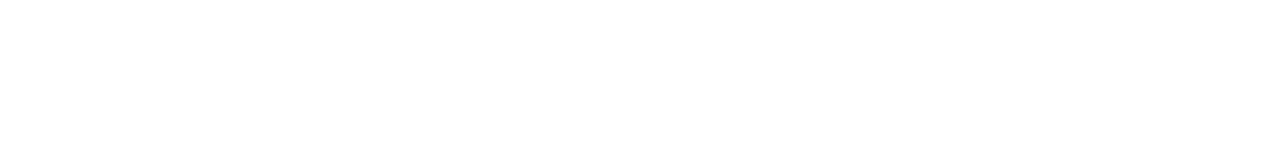
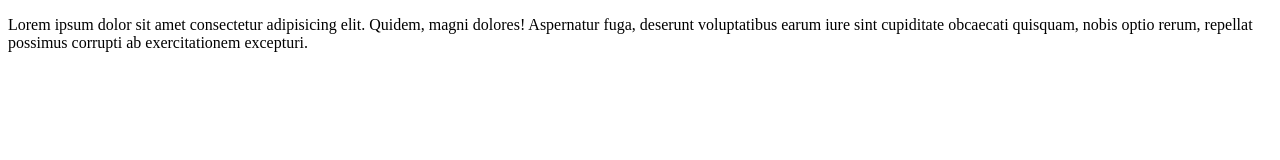
Before and after one commit to AmeliaLanguelo/projeto-1, a plain HTML site: page index.html in a window 1280 px wide. Drawn offline with Linux system fonts and the light colour scheme.

Commit message:
Adicionado texto no body

```diff
--- a/index.html
+++ b/index.html
@@ -6,6 +6,6 @@
     <title>Curso Git e GitHub</title>
 </head>
 <body>
-
+    <p>Lorem ipsum dolor sit amet consectetur adipisicing elit. Quidem, magni dolores! Aspernatur fuga, deserunt voluptatibus earum iure sint cupiditate obcaecati quisquam, nobis optio rerum, repellat possimus corrupti ab exercitationem excepturi.</p>
 </body>
 </html>
```
